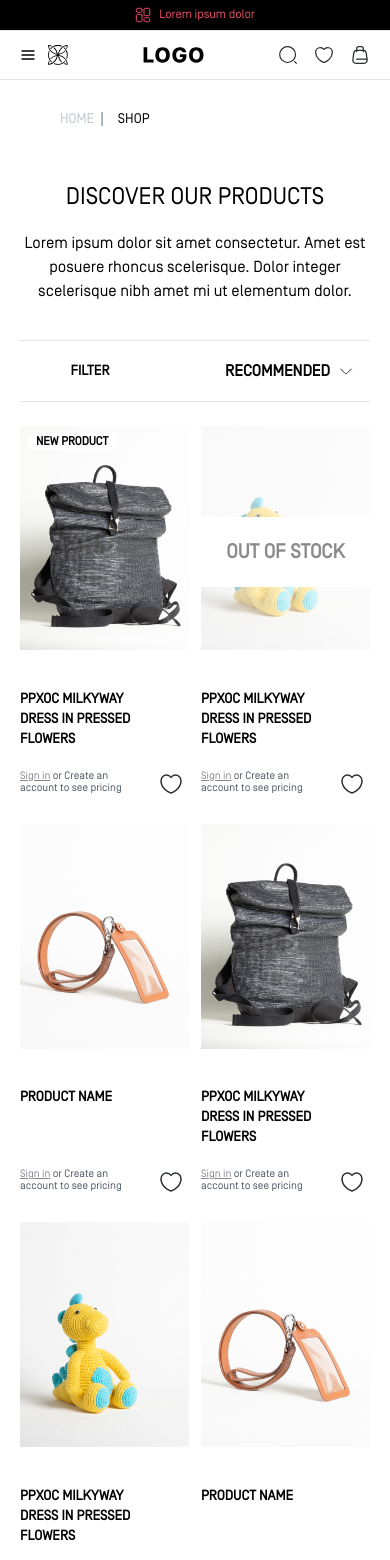
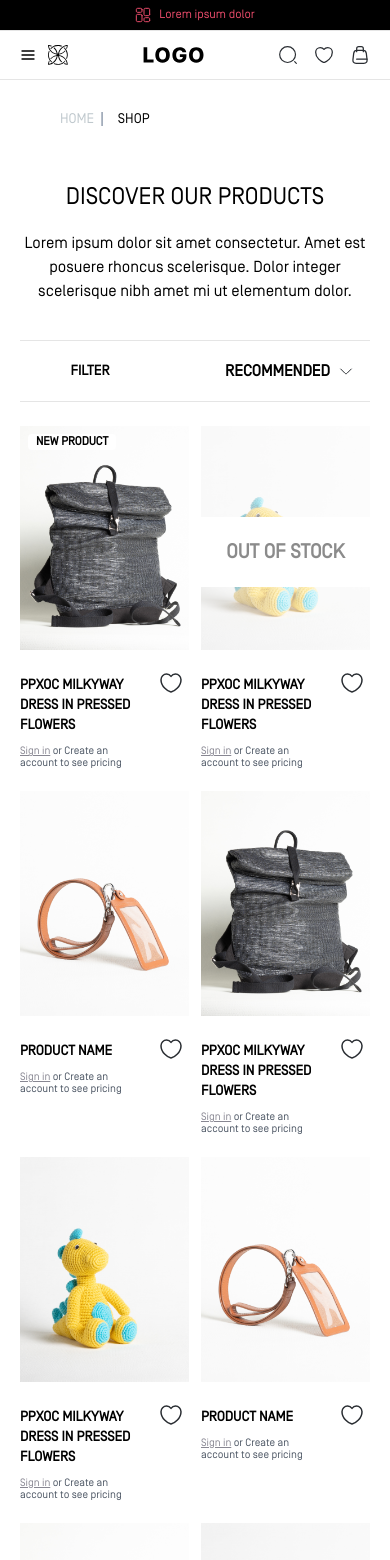
Before and after one commit to MahipatBriotechno/appscrip-briotechno-css, a Next.js app: page / in a window 390 px wide. Shown: the top 1560 px of the page. Built offline with nearby package versions, Linux system fonts and the light colour scheme.

Commit message:
responsive css changes

```diff
--- a/src/app/components/productCard/Product.css
+++ b/src/app/components/productCard/Product.css
@@ -59,7 +59,7 @@
   display: flex;
   gap: 0.5rem;
   justify-content: space-between;
-  align-items: flex-end;
+  align-items: flex-start;
 }
 .product-title {
   height: 56px;
@@ -97,6 +97,11 @@
 
 @media (max-width: 991px) {
   .product-text {
-    margin-bottom: 6px;
+    margin-top: 10px;
+    margin-bottom: 10px;
+  }
+  .product-title {
+    height:auto;
+    margin-top: 5px;
   }
 }
--- a/src/app/globals.css
+++ b/src/app/globals.css
@@ -809,6 +809,9 @@ body {
   .mobileHeader {
     display: block;
   }
+  .pr-wrapper {
+    row-gap: 0.75rem;
+  }
 }
 
 
--- a/src/app/pages/home/index.css
+++ b/src/app/pages/home/index.css
@@ -1,7 +1,10 @@
 .customizble {
     width: 28%;
 }
-
+.unselect-underline{
+    text-decoration: underline;
+    color: #BFC8CD;
+}
 @media (max-width: 1280px) {}
 
 @media (max-width: 1024px) {
--- a/src/app/pages/home/index.tsx
+++ b/src/app/pages/home/index.tsx
@@ -112,7 +112,7 @@ const Home = () => {
         </div>
         <Accordion title="IDEAL FOR" isShow="true" isFooter={false}>
           <div className="flex flex-col gap-4">
-            <span className="text-base font-normal text-[#BFC8CD] underline font-simplon">
+            <span className="unselect-underline text-base font-normal text-[#BFC8CD] underline font-simplon">
               Unselect all
             </span>
 
@@ -126,7 +126,7 @@ const Home = () => {
         <Accordion title="occasion" isShow="true">
           {" "}
           <div className="flex flex-col gap-4">
-            <span className="text-base font-normal text-[#BFC8CD] underline font-simplon">
+            <span className="unselect-underline text-base font-normal text-[#BFC8CD] underline font-simplon">
               Unselect all
             </span>
             <div>
```
